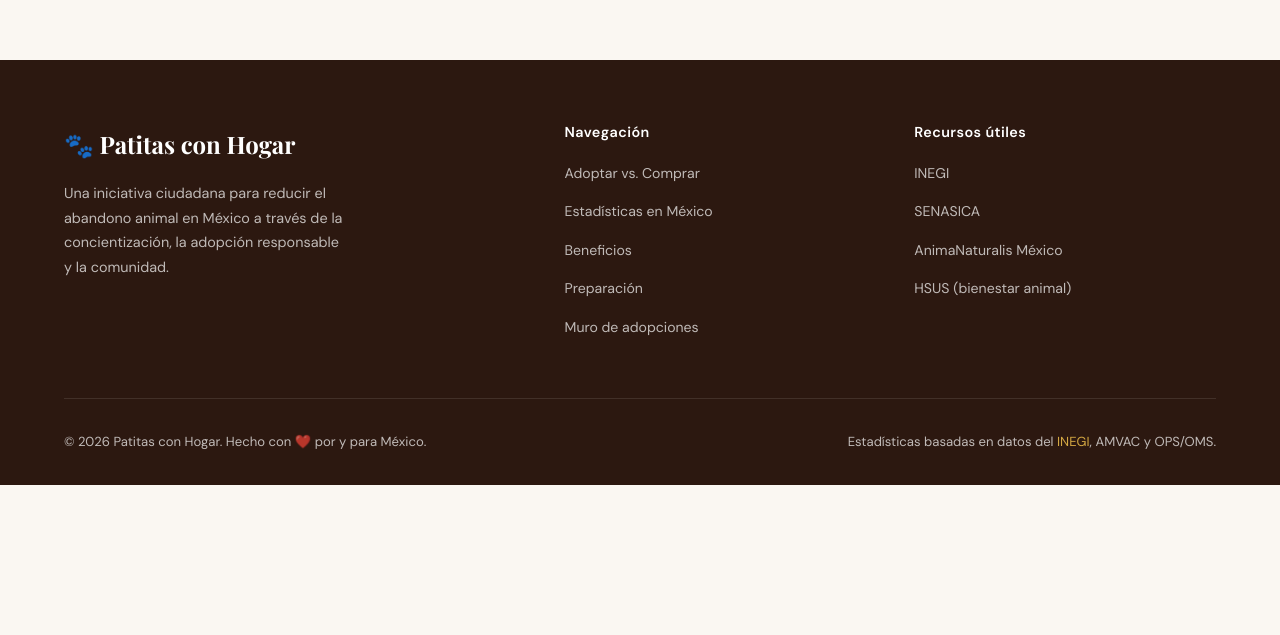
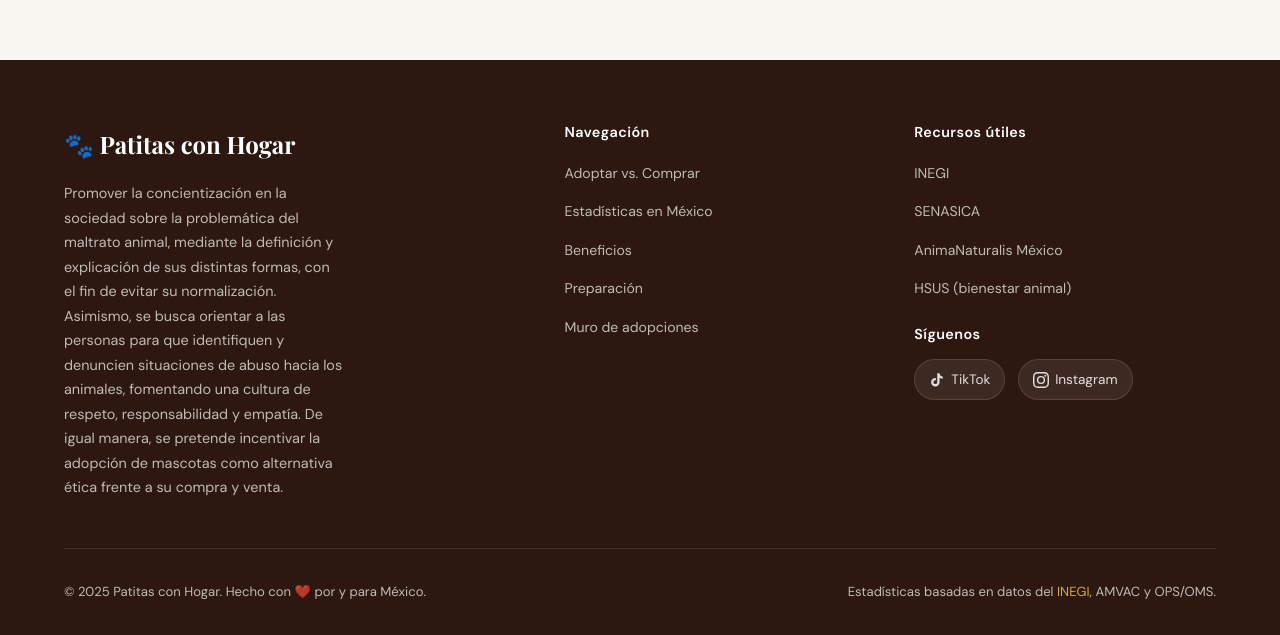
Before and after one commit to movhuellitas210-lab/patitas-con-hogar, a plain HTML site: page index.html in a window 1280 px wide. Shown: the part 5797-6432 px from the top of the page. Before the commit the page ends 6282 px from the top, so only its background shows below. Drawn offline with nearby package versions, Linux system fonts and the light colour scheme; no server answers.

Commit message:
Update index.html

```diff
--- a/index.html
+++ b/index.html
@@ -1532,7 +1532,7 @@
   <div class="footer-top">
     <div class="footer-brand">
       <div class="logo">🐾 Patitas con Hogar</div>
-      <p>Una iniciativa ciudadana para reducir el abandono animal en México a través de la concientización, la adopción responsable y la comunidad.</p>
+      <p>Promover la concientización en la sociedad sobre la problemática del maltrato animal, mediante la definición y explicación de sus distintas formas, con el fin de evitar su normalización. Asimismo, se busca orientar a las personas para que identifiquen y denuncien situaciones de abuso hacia los animales, fomentando una cultura de respeto, responsabilidad y empatía. De igual manera, se pretende incentivar la adopción de mascotas como alternativa ética frente a su compra y venta.</p>
     </div>
     <div class="footer-col">
       <h4>Navegación</h4>
@@ -1552,10 +1552,25 @@
         <li><a href="https://www.animanaturalis.org/mexico" target="_blank">AnimaNaturalis México</a></li>
         <li><a href="https://www.hsus.org" target="_blank">HSUS (bienestar animal)</a></li>
       </ul>
+      <h4 style="margin-top:1.5rem;">Síguenos</h4>
+      <div style="display:flex;gap:0.8rem;margin-top:0.5rem;">
+        <a href="https://www.tiktok.com/@mov.huellitas_210?_r=1&_t=ZS-95xN6BpEuqz" target="_blank"
+           style="display:flex;align-items:center;gap:6px;background:rgba(255,255,255,0.08);border:1px solid rgba(255,255,255,0.12);padding:8px 14px;border-radius:50px;font-size:0.85rem;color:rgba(255,255,255,0.85);transition:background 0.2s;"
+           onmouseover="this.style.background='rgba(255,255,255,0.15)'" onmouseout="this.style.background='rgba(255,255,255,0.08)'">
+          <svg width="16" height="16" viewBox="0 0 24 24" fill="currentColor"><path d="M19.59 6.69a4.83 4.83 0 01-3.77-4.25V2h-3.45v13.67a2.89 2.89 0 01-2.88 2.5 2.89 2.89 0 01-2.89-2.89 2.89 2.89 0 012.89-2.89c.28 0 .54.04.79.1V9.01a6.33 6.33 0 00-.79-.05 6.34 6.34 0 00-6.34 6.34 6.34 6.34 0 006.34 6.34 6.34 6.34 0 006.33-6.34V8.69a8.18 8.18 0 004.78 1.52V6.75a4.85 4.85 0 01-1.01-.06z"/></svg>
+          TikTok
+        </a>
+        <a href="https://www.instagram.com/mov.huellitas_210?igsh=MTJmcHRqZTAxdzN1aA==" target="_blank"
+           style="display:flex;align-items:center;gap:6px;background:rgba(255,255,255,0.08);border:1px solid rgba(255,255,255,0.12);padding:8px 14px;border-radius:50px;font-size:0.85rem;color:rgba(255,255,255,0.85);transition:background 0.2s;"
+           onmouseover="this.style.background='rgba(255,255,255,0.15)'" onmouseout="this.style.background='rgba(255,255,255,0.08)'">
+          <svg width="16" height="16" viewBox="0 0 24 24" fill="currentColor"><path d="M12 2.163c3.204 0 3.584.012 4.85.07 3.252.148 4.771 1.691 4.919 4.919.058 1.265.069 1.645.069 4.849 0 3.205-.012 3.584-.069 4.849-.149 3.225-1.664 4.771-4.919 4.919-1.266.058-1.644.07-4.85.07-3.204 0-3.584-.012-4.849-.07-3.26-.149-4.771-1.699-4.919-4.92-.058-1.265-.07-1.644-.07-4.849 0-3.204.013-3.583.07-4.849.149-3.227 1.664-4.771 4.919-4.919 1.266-.057 1.645-.069 4.849-.069zM12 0C8.741 0 8.333.014 7.053.072 2.695.272.273 2.69.073 7.052.014 8.333 0 8.741 0 12c0 3.259.014 3.668.072 4.948.2 4.358 2.618 6.78 6.98 6.98C8.333 23.986 8.741 24 12 24c3.259 0 3.668-.014 4.948-.072 4.354-.2 6.782-2.618 6.979-6.98.059-1.28.073-1.689.073-4.948 0-3.259-.014-3.667-.072-4.947-.196-4.354-2.617-6.78-6.979-6.98C15.668.014 15.259 0 12 0zm0 5.838a6.162 6.162 0 100 12.324 6.162 6.162 0 000-12.324zM12 16a4 4 0 110-8 4 4 0 010 8zm6.406-11.845a1.44 1.44 0 100 2.881 1.44 1.44 0 000-2.881z"/></svg>
+          Instagram
+        </a>
+      </div>
     </div>
   </div>
   <div class="footer-bottom">
-    <p>© 2026 Patitas con Hogar. Hecho con ❤️ por y para México.</p>
+    <p>© 2025 Patitas con Hogar. Hecho con ❤️ por y para México.</p>
     <p>Estadísticas basadas en datos del <a href="https://www.inegi.org.mx">INEGI</a>, AMVAC y OPS/OMS.</p>
   </div>
 </footer>
```
